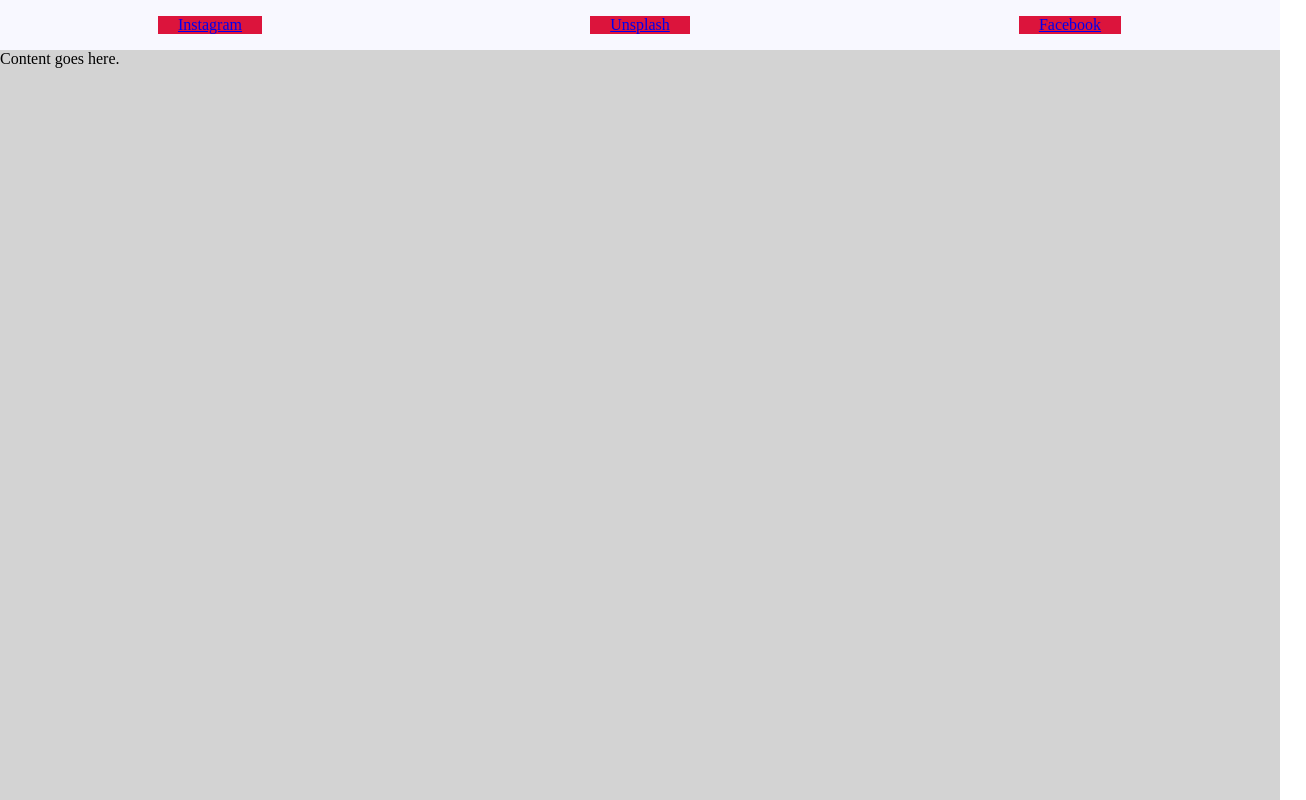
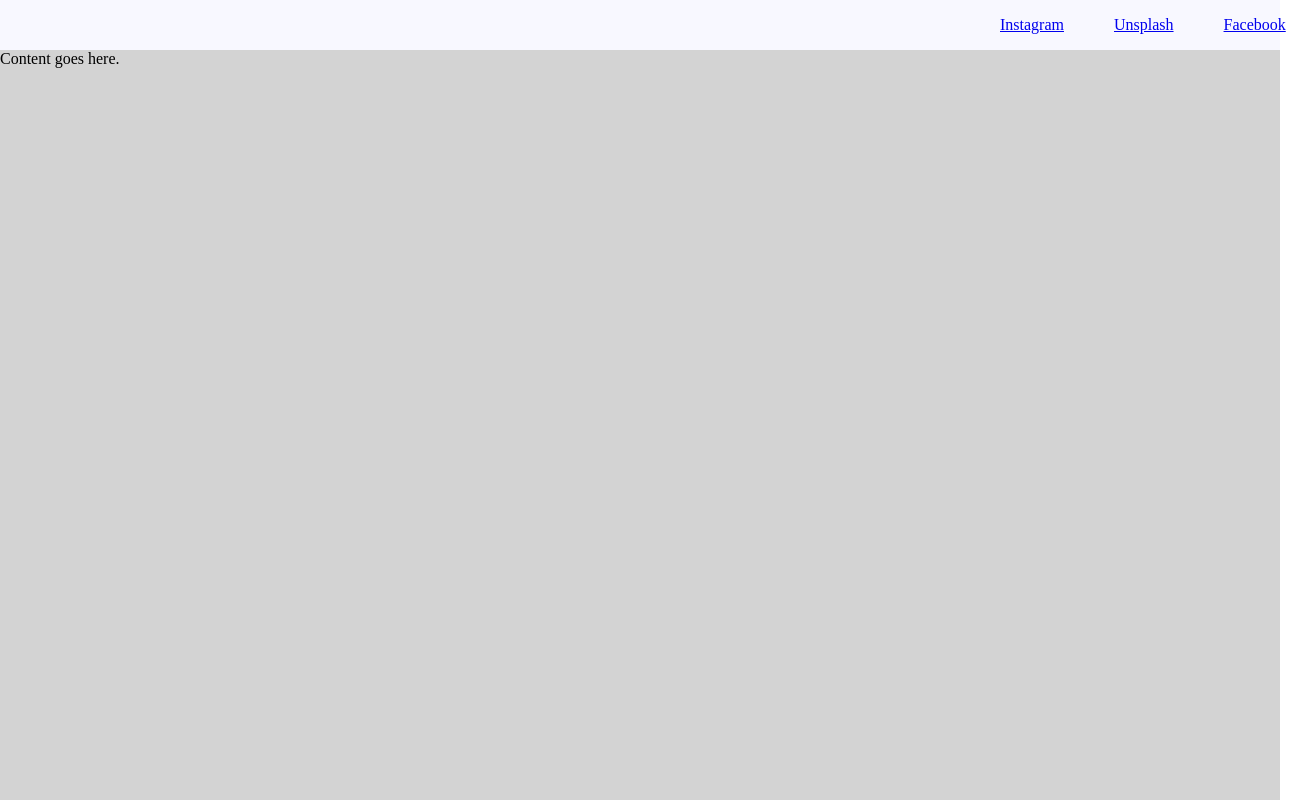
Before and after one commit to BenCohen26/scss-nav-template, a website: page index.html in a window 1280 px wide. Shown: the whole page, 1306 px wide, since content can reach past the window. Drawn offline with Linux system fonts and the light colour scheme.

Commit message:
Moving links to right position

```diff
--- a/sass/main.scss
+++ b/sass/main.scss
@@ -17,7 +17,12 @@
 }
 
 .navbar {
+    display: grid;
+    grid-template-rows: 1fr;
+    grid-template-columns: 1fr 300px;
+
     ul {
+        grid-column: 2/3;
         height: 100%;
         display: grid;
         grid-template-columns: 1fr 1fr 1fr;
@@ -31,7 +36,6 @@
     }
 
     li {
-        background-color: crimson;
         padding: 0px 20px;
     }
 }
```
Also changed, not shown: css/style.css.
